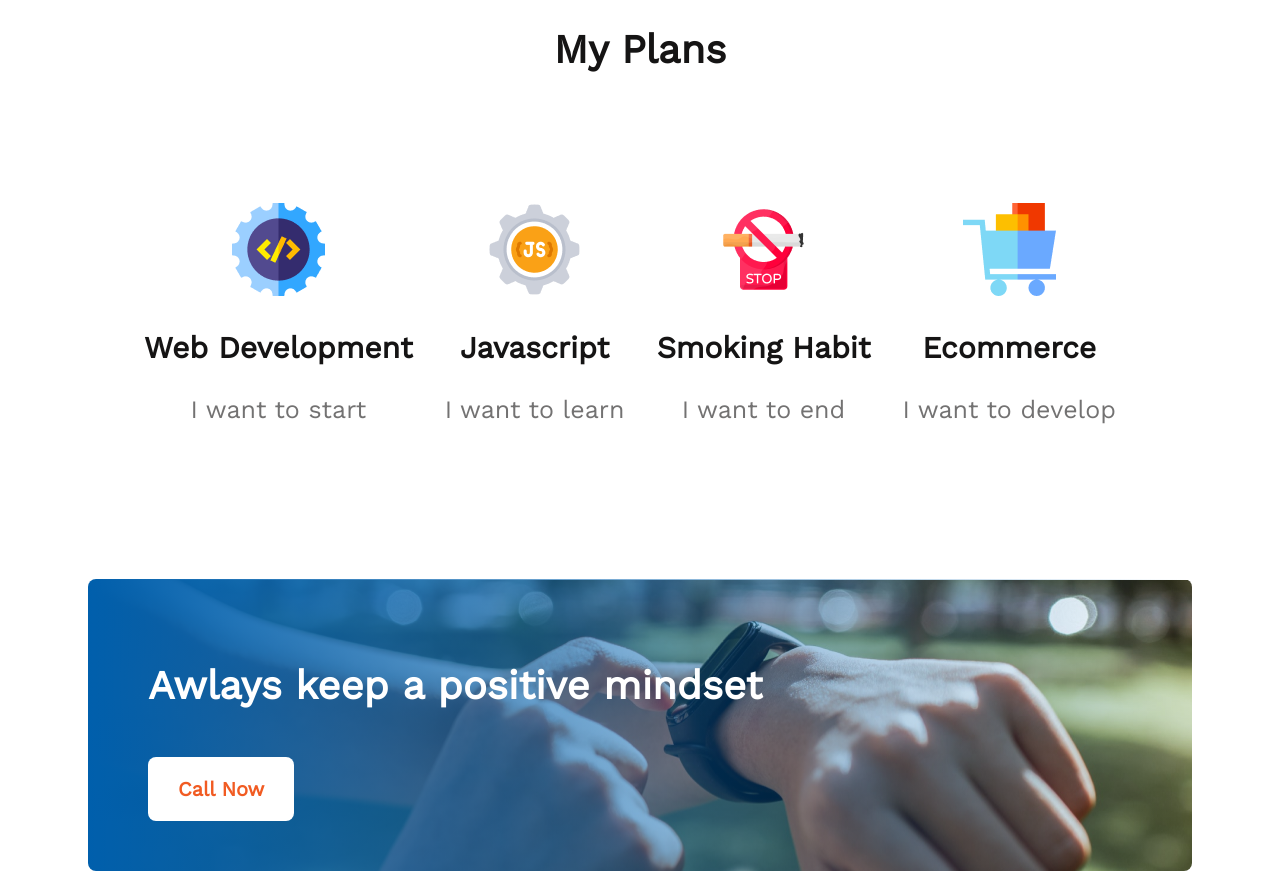
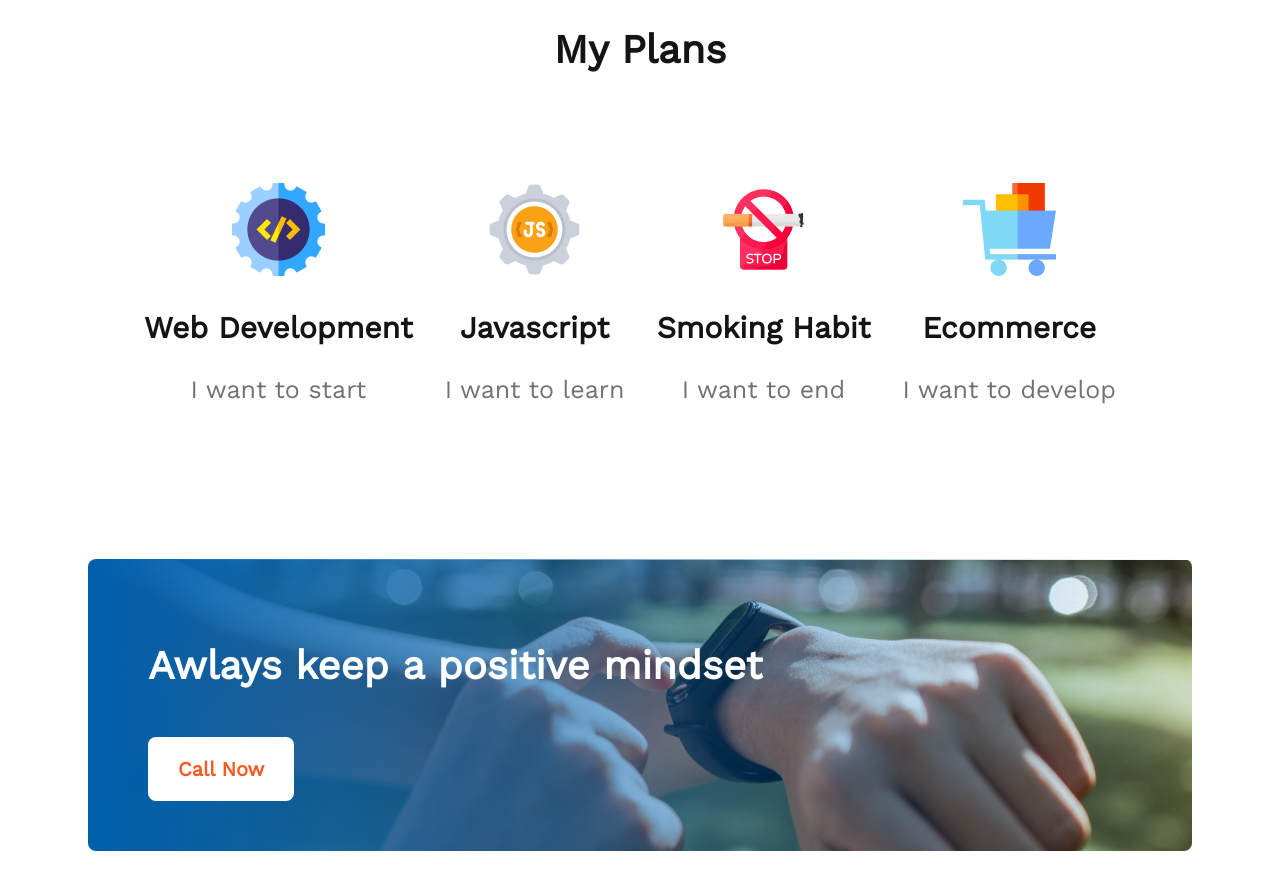
Before and after one commit to Jarif-Mahfuz/New-year-assignment, a plain HTML site: page index.html in a window 1280 px wide. Shown: the part 1820-2691 px from the top of the page. Drawn offline with nearby package versions, Linux system fonts and the light colour scheme.

Commit message:
all added

```diff
--- a/styles/style.css
+++ b/styles/style.css
@@ -98,7 +98,7 @@ header{
     display: flex;
     justify-content: center;
     justify-content: space-around;
-    margin: 80px 130px;
+    margin: 60px 130px;
 }
 .plan-item{
     margin-top: 50px;
@@ -141,8 +141,8 @@ footer{
 }
 .footer{
     display: flex;
-
     justify-content: space-evenly;
+    align-items: center;
 }
 .footer-futer-container{
     margin-right: 80px;
```
